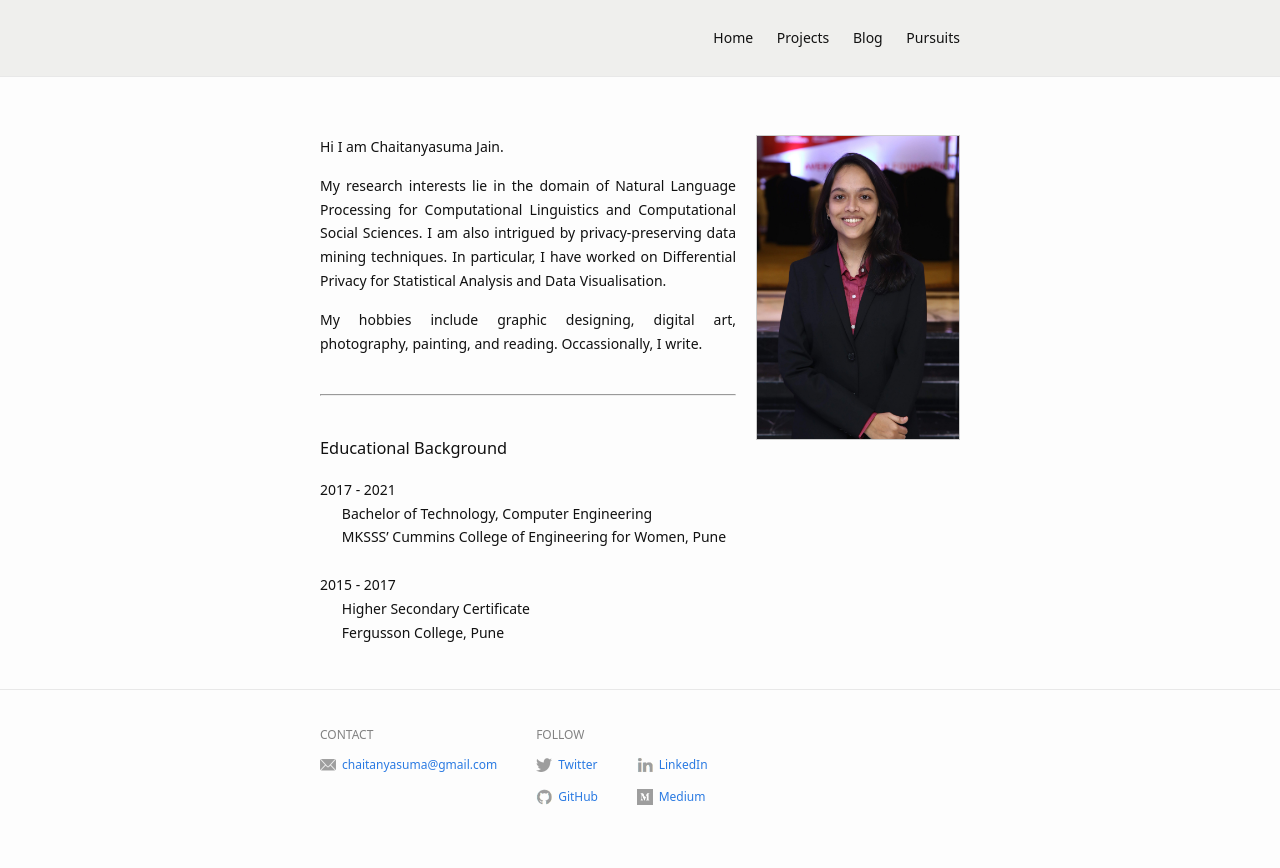
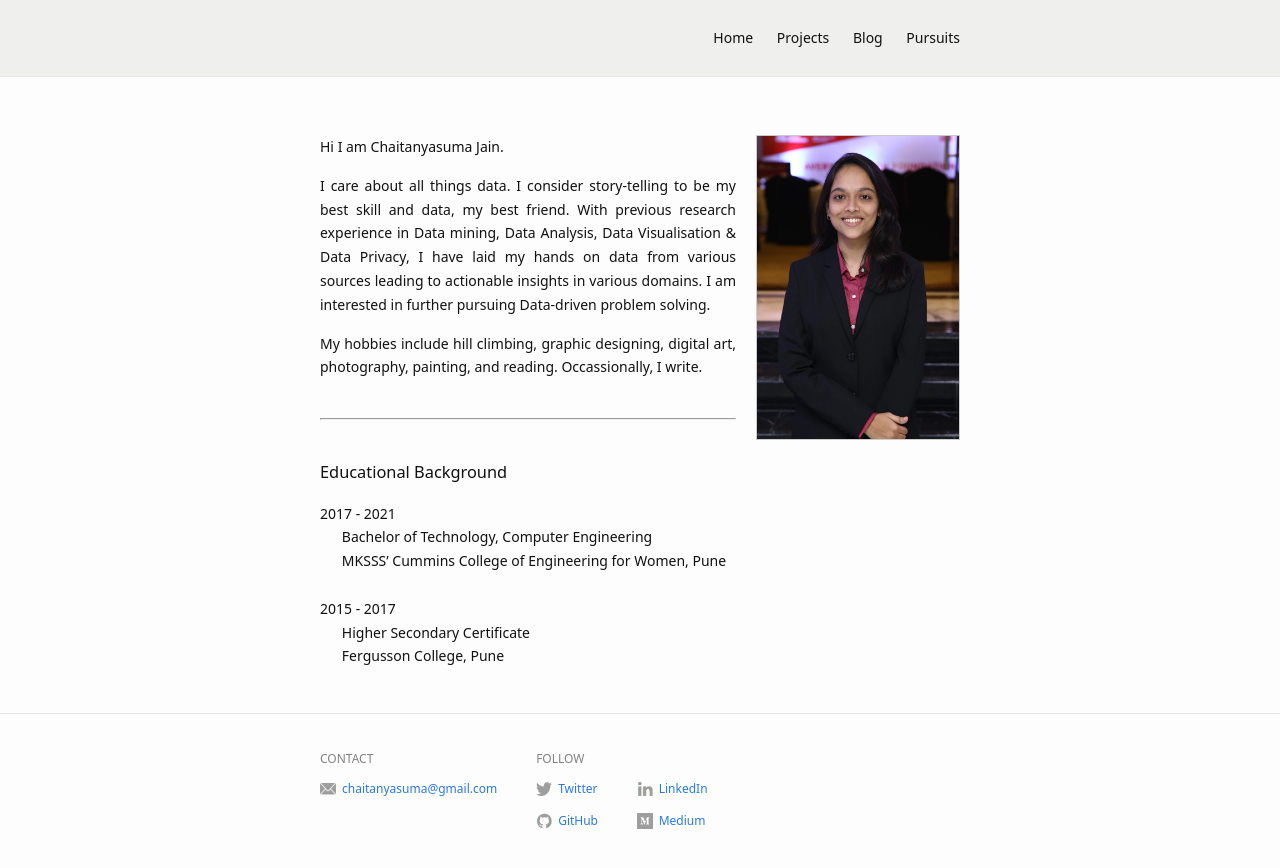
Before and after one commit to Chaitanyasuma/Chaitanyasuma.github.io, a Jekyll site: the page built from index.md, in a window 1280 px wide. Shown: the top 868 px of the page. Built offline with Jekyll 4.4.1, drawn with Linux system fonts in a browser that asks for light colours.

Commit message:
Modified home page intro

```diff
--- a/index.md
+++ b/index.md
@@ -10,11 +10,11 @@ profile_picture:
 </p>
 <p>
 <div align="justify">
-  My research interests lie in the domain of Natural Language Processing for Computational Linguistics and Computational Social Sciences.  I am also intrigued by privacy-preserving data mining techniques. In particular, I have worked on Differential Privacy for Statistical Analysis and Data Visualisation.
+  I care about all things data. I consider story-telling to be my best skill and data, my best friend. With previous research experience in Data mining, Data Analysis, Data Visualisation & Data Privacy, I have laid my hands on data from various sources leading to actionable insights in various domains. I am interested in further pursuing Data-driven problem solving.
 </div>
 </p>
 <div align="justify">
-  My hobbies include graphic designing, digital art, photography, painting, and reading. Occassionally, I write.
+  My hobbies include hill climbing, graphic designing, digital art, photography, painting, and reading. Occassionally, I write.
 </div>
 <br>
 
```
